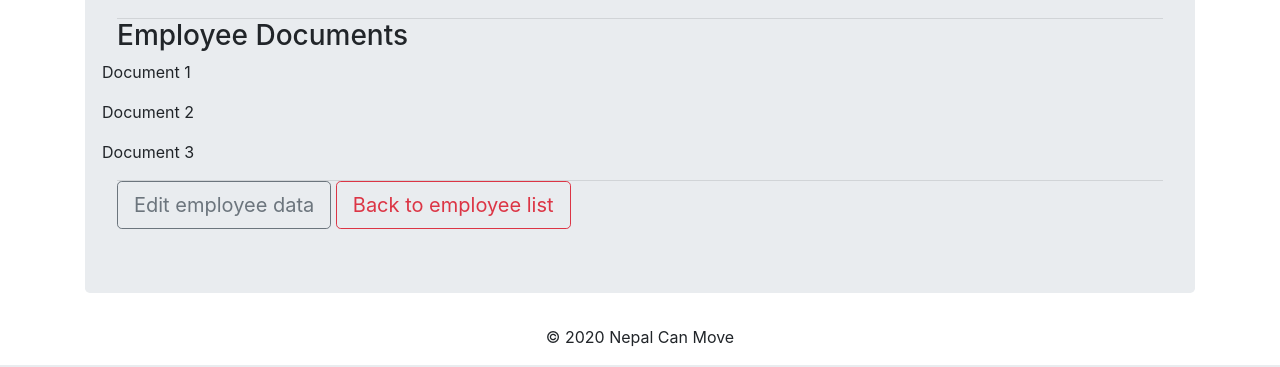
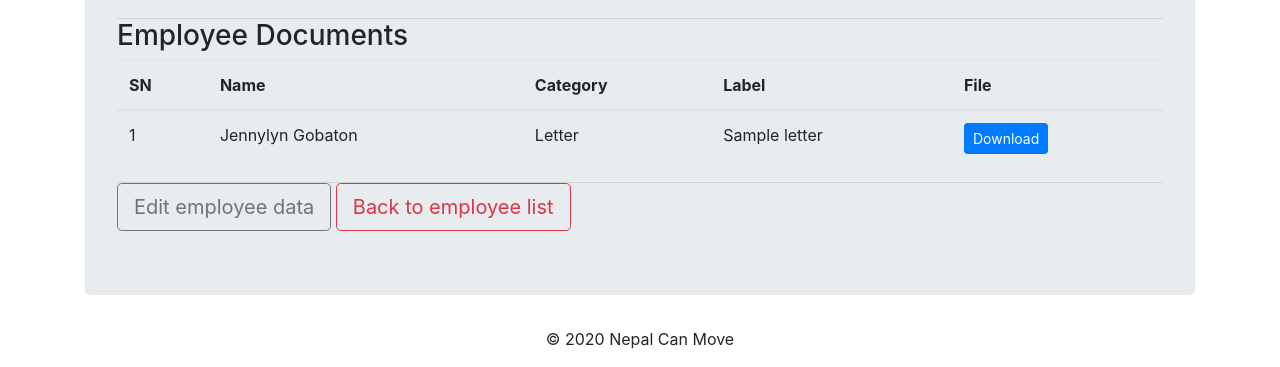
Before and after one commit to deepakspk/NCM-Payroll, a Django app: page /payroll/employee/1002/ in a window 1280 px wide. Shown: the part 1002-1369 px from the top of the page. Run offline with Django 3.2, Linux system fonts and the light colour scheme; a user stored in the database is signed in; data comes from the database, SQL or seed files in the repository; some libraries are stand-ins or nearby versions.

Commit message:
fixed document upload

```diff
--- a/payroll/models.py
+++ b/payroll/models.py
@@ -53,9 +53,14 @@ class Employee(models.Model):
 
 class Document(models.Model):
     employee               =   models.ForeignKey(Employee, related_name='employee_document', on_delete=models.CASCADE, blank=True,null=True)
-    docs1                 =   models.FileField(upload_to='documents/')
-    docs2                 =   models.FileField(upload_to='documents/')
-    docs3                 =   models.FileField(upload_to='documents/')
+    category_choices       = (('ID', 'ID'),
+                            ('Personal', 'Personal'),
+                            ('Employment', 'Employment'),
+                            ('Letter', 'Letter'),
+                            ('Other', 'Other'),)
+    category              =   models.CharField(max_length=60, choices=category_choices, blank=True,null=True)
+    label                 =   models.CharField(max_length=160, blank=True,null=True)
+    document              =   models.FileField(upload_to='documents/')
 
 def __str__(self):
     return str(self.employee)
--- a/payroll/templates/payroll/employee_detail.html
+++ b/payroll/templates/payroll/employee_detail.html
@@ -42,21 +42,29 @@
     </div>
   </div> <hr mt-5>
   <h3> Employee Documents</h3>
-  <div class="row">
-    <div class="col-xs-4 ">
-      <p> Document 1 </p>
-      <p> Document 2 </p>
-      <p> Document 3 </p>
-    </div>
-    <div class="col-xs-4 offset-1">
-      {% for aPay in empDocs %}
 
-      <p><a href="{{aPay.docs1.url}}" class="btn btn-primary btn-sm">Download</a></p>
-      <p><a href="{{aPay.docs2.url}}" class="btn btn-primary btn-sm">Download</a></p>
-      <p><a href="{{aPay.docs3.url}}" class="btn btn-primary btn-sm">Download</a></p>
-      {% endfor %}
-    </div>
-  </div>
+    <table class="table table-hover h-100 p-3" id="table_id" class="dispaly">
+      <thead>
+        <tr>
+          <th scope="col">SN</th>
+          <th scope="col">Name</th>
+          <th scope="col">Category</th>
+          <th scope="col">Label</th>
+          <th scope="col">File</th>
+        </tr>
+      </thead>
+      <tbody>
+        {% for employee in empDocs %}
+        <tr>
+          <td scope="row">{{ forloop.counter }}</td>
+          <td> {{employee.employee }}</td>
+          <td> {{employee.category }}</td>
+          <td> {{employee.label }}</td>
+          <td> <a href="{{employee.document.url}}" class="btn btn-primary btn-sm">Download</a></td>
+        </tr>
+        {% endfor %}
+      </tbody>
+    </table>
   <hr mb-5>
     <a class="btn btn-outline-secondary btn-lg" href="{% url 'payroll:employee_update' pk=employee_detail.pk %}" role="button">Edit employee data</a>
     <a class="btn btn-outline-danger btn-lg" href="{% url 'payroll:employee_list' %}" role="button">Back to employee list</a>
--- a/payroll/urls.py
+++ b/payroll/urls.py
@@ -6,7 +6,10 @@ app_name = 'payroll'
 
 urlpatterns = [
 
+path('document_list',views.DocumentListView.as_view(),name='document_list'),
+path('document/update/<str:pk>/',views.DocumentUpdateView.as_view(),name='document_update'),
 path('upload_docs/',views.employee_docs, name='employee_docs'),
+path('document/delete/<str:pk>/',views.DocumentDeleteView.as_view(),name='document_delete'),
 
 path('employee_list',views.EmployeeListView.as_view(),name='employee_list'),
 path('table/',views.table,name='table'),
--- a/payroll/views.py
+++ b/payroll/views.py
@@ -27,7 +27,31 @@ from django.core.files.storage import FileSystemStorage
 
 # Create your views here.
 
-
+class DocumentListView(ListView):
+    template_name = 'payroll/document_list.html'
+    context_object_name = 'document_list'
+    model = models.Document
+
+    def get_queryset(self):
+        return models.Document.objects.all()
+
+class DocumentCreateView(CreateView):
+    template_name = 'payroll/document_create.html'
+    form_class = DocumentForm
+
+    def get(self, request, *args, **kwargs):
+        form = self.form_class()
+        return render(request, self.template_name, {'form': form})
+
+class DocumentUpdateView(UpdateView):
+    model = models.Document
+    form_class = DocumentForm
+    template_name='payroll/document_update.html'
+
+
+class DocumentDeleteView(DeleteView):
+    model = models.Document
+    success_url = reverse_lazy("payroll:document_list")
 
 def employee_docs(request):
     if request.method == 'POST':
--- a/templates/base.html
+++ b/templates/base.html
@@ -35,6 +35,8 @@
               <a class="dropdown-item" href="{% url 'payroll:employee_list' %}">Employee list </a>
               <div class="dropdown-divider"></div>
               <a class="dropdown-item" href="{% url 'payroll:department_list' %}">Department list</a>
+              <div class="dropdown-divider"></div>
+              <a class="dropdown-item" href="{% url 'payroll:document_list' %}">Document list</a>
             </div>
           </li>
           <li class="nav-item dropdown">
@@ -43,8 +45,6 @@
             </a>
             <div class="dropdown-menu" aria-labelledby="navbarDropdown">
               <a class="dropdown-item" href="{% url 'payroll:payslip_list' %}">Employee pay detail</a>
-              <div class="dropdown-divider"></div>
-              <a class="dropdown-item" href="{% url 'payroll:employee_docs' %}">Add Employee Docs</a>
               <div class="dropdown-divider"></div>
               <a class="dropdown-item" href="{% url 'payroll:additional_list' %}">Additional pay details</a>
               <div class="dropdown-divider"></div>
```
Also changed, not shown: payroll/templates/payroll/document_confirm_delete.html (added, +13 -0 lines), payroll/templates/payroll/document_list.html (added, +42 -0 lines), payroll/templates/payroll/document_update.html (added, +16 -0 lines), db.sqlite3, media/documents/71WVqyLV3iL._AC_SL1500_.jpg (added), media/documents/item_XL_22843348_31866253.jpg (added), payroll/migrations/0032_auto_20210209_0916.py (added), 4 other files.
